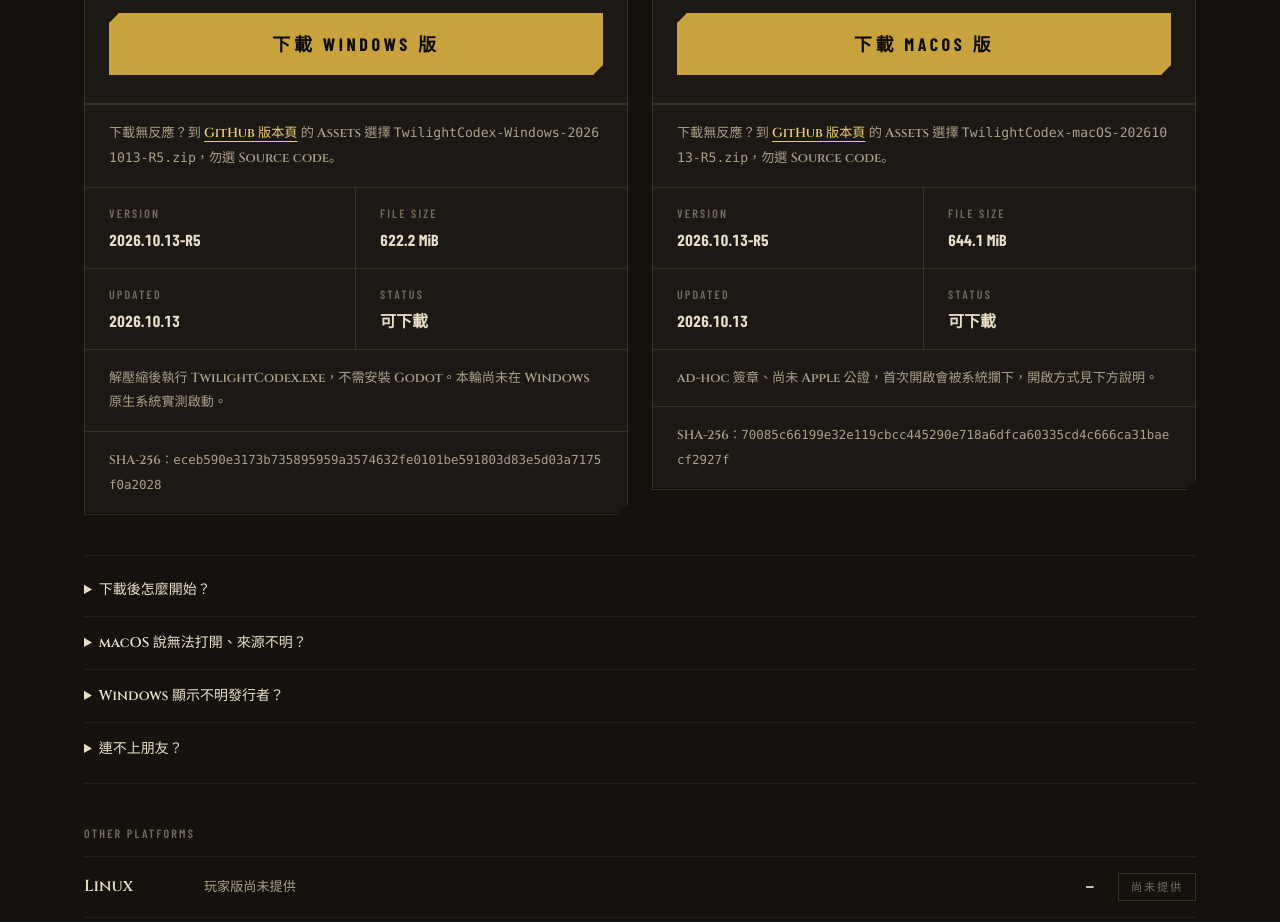
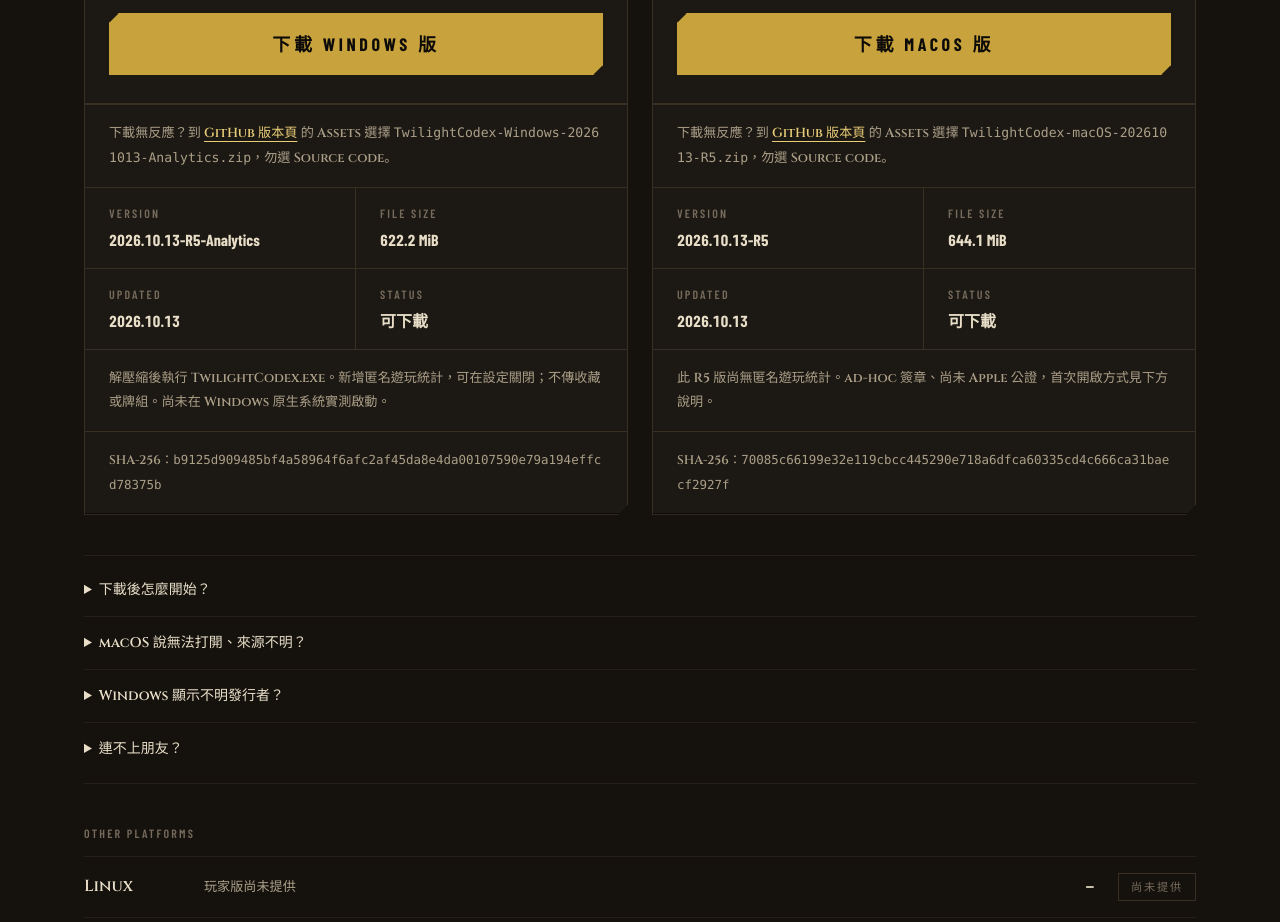
Before and after one commit to wuharry/cardGame-site, a Next.js app: page / in a window 1280 px wide. Shown: the part 1360-2282 px from the top of the page. Built offline with nearby package versions, Linux system fonts and the light colour scheme; no server answers.

Commit message:
chore(release): publish Windows anonymous analytics test build

```diff
--- a/src/data/releases.ts
+++ b/src/data/releases.ts
@@ -22,6 +22,8 @@ export interface Build {
   note?: string;
   /** 版本化 ZIP 的實際 SHA-256；未產生成品時不填假值。 */
   sha256?: string;
+  /** 可讓單一平台更新，不把其他平台連到不存在的新附件。 */
+  releaseBase?: string;
 }
 
 export const BUILDS: Build[] = [
@@ -30,14 +32,15 @@ export const BUILDS: Build[] = [
     platform: "Windows",
     en: "ZIP · 64-bit",
     status: "available",
-    file: "TwilightCodex-Windows-20261013-R5.zip",
-    version: "2026.10.13-R5",
+    file: "TwilightCodex-Windows-20261013-Analytics.zip",
+    releaseBase: "https://github.com/wuharry/twilight-codex-downloads/releases/download/v2026.10.13-analytics",
+    version: "2026.10.13-R5-Analytics",
     size: "622.2 MiB",
-    bytes: 652424282,
+    bytes: 652393310,
     updated: "2026-10-13",
-    sha256: "eceb590e3173b735895959a3574632fe0101be591803d83e5d03a7175f0a2028",
+    sha256: "b9125d909485bf4a58964f6afc2af45da8e4da00107590e79a194effcd78375b",
     requirement: "64 位元 Windows · 滑鼠與鍵盤",
-    note: "解壓縮後執行 TwilightCodex.exe，不需安裝 Godot。本輪尚未在 Windows 原生系統實測啟動。",
+    note: "解壓縮後執行 TwilightCodex.exe。新增匿名遊玩統計，可在設定關閉；不傳收藏或牌組。尚未在 Windows 原生系統實測啟動。",
   },
   {
     id: "macos",
@@ -51,7 +54,7 @@ export const BUILDS: Build[] = [
     updated: "2026-10-13",
     sha256: "70085c66199e32e119cbcc445290e718a6dfca60335cd4c666ca31baecf2927f",
     requirement: "Apple Silicon / Intel · 滑鼠與鍵盤",
-    note: "ad-hoc 簽章、尚未 Apple 公證，首次開啟會被系統攔下，開啟方式見下方說明。",
+    note: "此 R5 版尚無匿名遊玩統計。ad-hoc 簽章、尚未 Apple 公證，首次開啟方式見下方說明。",
   },
   {
     id: "linux",
@@ -81,7 +84,7 @@ export const BUILDS: Build[] = [
 export function downloadUrl(build: Build): string | null {
   if (build.status !== "available" || !build.file || !RELEASE_BASE) return null;
   try {
-    const url = new URL(`${RELEASE_BASE.replace(/\/+$/, "")}/${encodeURIComponent(build.file)}`);
+    const url = new URL(`${(build.releaseBase ?? RELEASE_BASE).replace(/\/+$/, "")}/${encodeURIComponent(build.file)}`);
     return url.protocol === "https:" ? url.href : null;
   } catch {
     return null;
```
